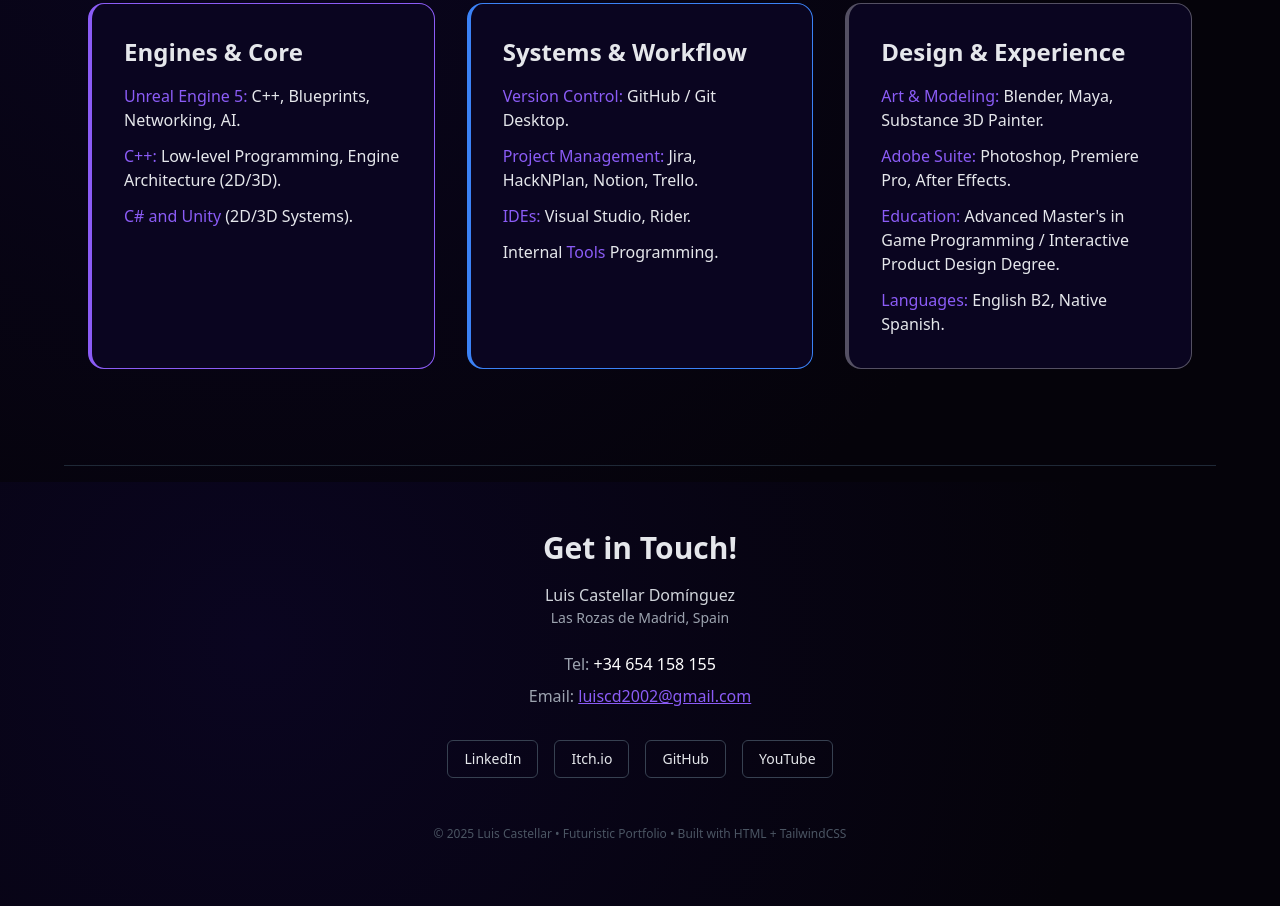
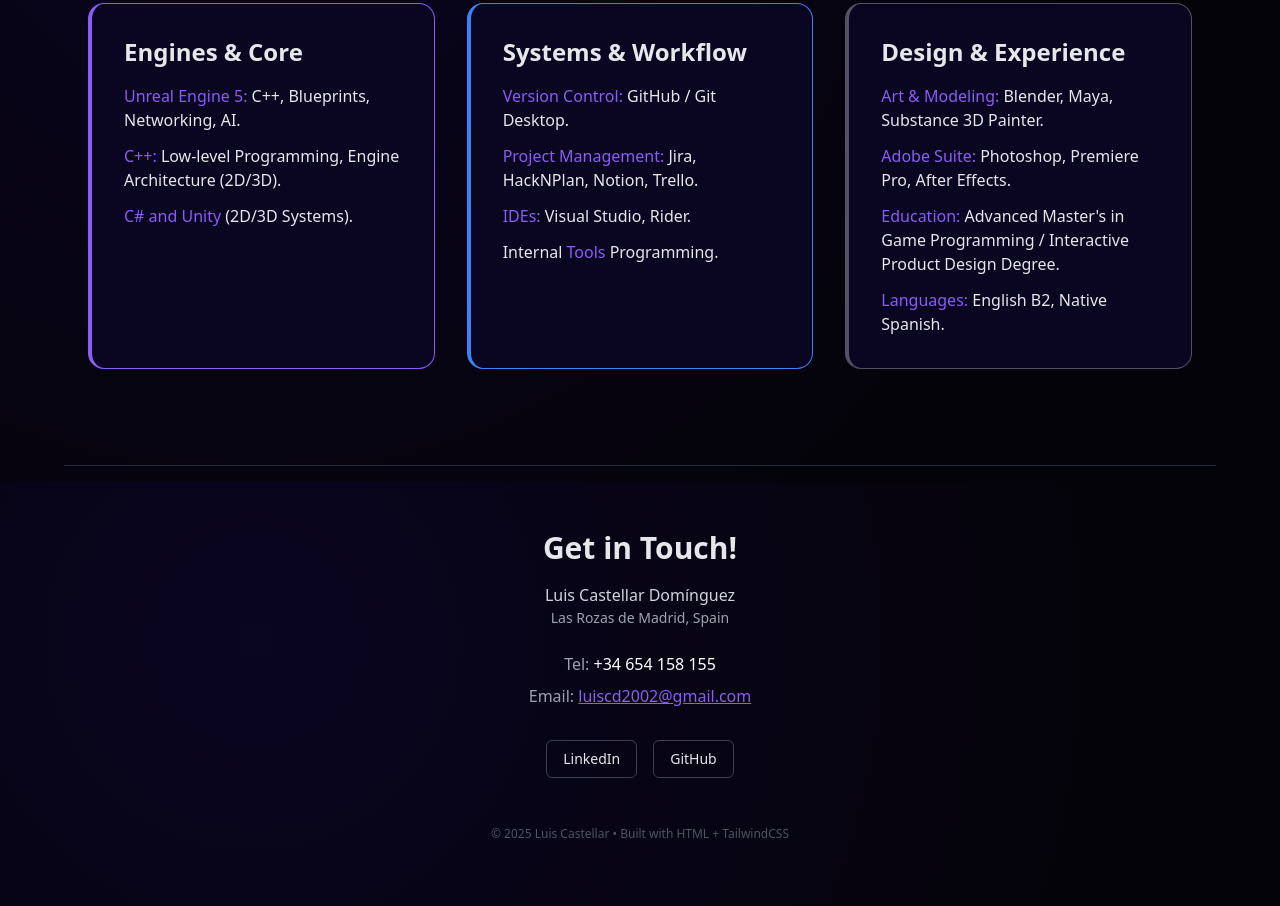
Before and after one commit to luiscastellar/Portfolio, a plain HTML site: page index.html in a window 1280 px wide. Shown: the part 1118-2024 px from the top of the page. Drawn offline with nearby package versions, Linux system fonts and the light colour scheme.

Commit message:
index end improvements

```diff
--- a/index.html
+++ b/index.html
@@ -173,12 +173,10 @@
 
                 <div class="mt-8 flex justify-center gap-4">
 		    <a href="https://www.linkedin.com/in/luis-castellar-domínguez-2bb89824b" target="_blank" class="border border-gray-700 px-4 py-2 rounded-md text-sm hover:border-accent hover:text-accent transition">LinkedIn</a>
-                    <a href="#" class="border border-gray-700 px-4 py-2 rounded-md text-sm hover:border-accent2 hover:text-accent2 transition">Itch.io</a>
                     <a id="github-button" href="#" class="border border-gray-700 px-4 py-2 rounded-md text-sm hover:border-accent hover:text-accent transition">GitHub</a>
-                    <a href="#" class="border border-gray-700 px-4 py-2 rounded-md text-sm hover:border-accent2 hover:text-accent2 transition">YouTube</a>
                 </div>
             </div>
-            <p class="text-xs text-gray-600 text-center mt-12">© 2025 Luis Castellar • Futuristic Portfolio • Built with HTML + TailwindCSS</p>
+            <p class="text-xs text-gray-600 text-center mt-12">© 2025 Luis Castellar • Built with HTML + TailwindCSS</p>
         </footer>
     </main>
 
```
